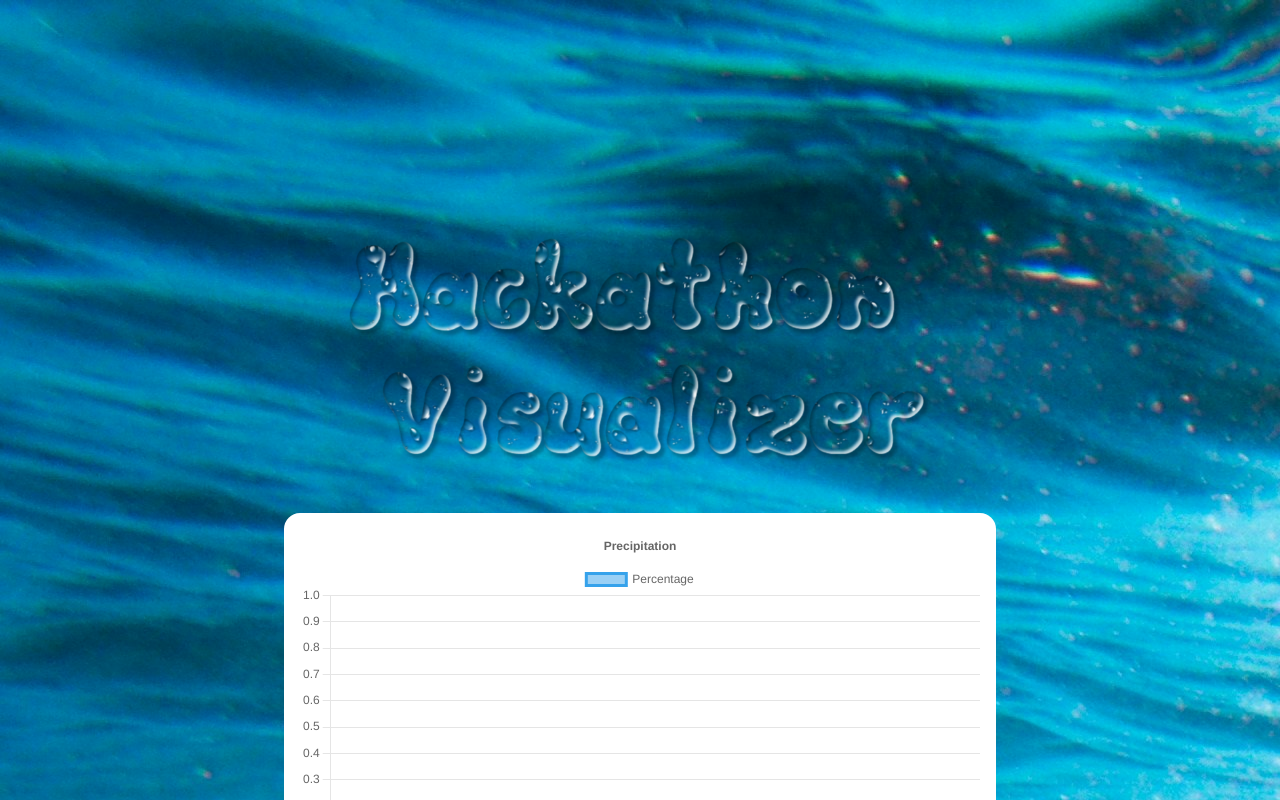
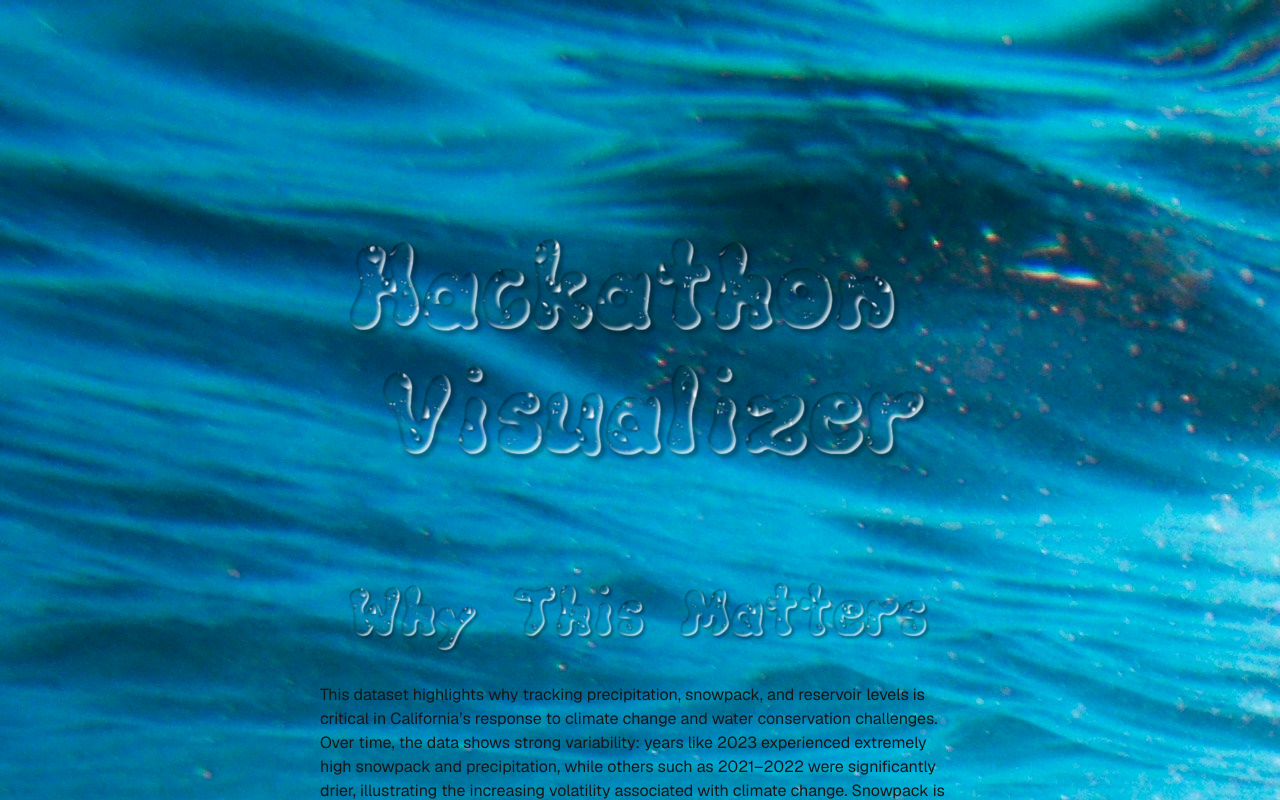
Before and after one commit to dherrera-code/hackathon2026, a Next.js app: page / in a window 1280 px wide. Shown: the top 800 px of the page. Built offline with nearby package versions, Linux system fonts and the light colour scheme; no server answers.

Commit message:
why this matters

```diff
--- a/app/page.tsx
+++ b/app/page.tsx
@@ -4,6 +4,7 @@ import Tables from "@/components/Tables";
 import TrendingPrecChart from "@/components/TrendingChart";
 import TrendingReservChart from "@/components/TrendingReservChart";
 import TrendingSnowChart from "@/components/TrendingSnowChart";
+import WhyThisMatters from "@/components/WhyThisMatters";
 
 import { DataProps } from "@/lib/data-interface";
 import { getDataArraysStats } from "@/lib/data-service";
@@ -58,7 +59,7 @@ export default async function Home() {
     <div className="flex flex-col flex-1 items-center justify-center font-sans bg-[url('@/public/cristian-palmer-XexawgzYOBc-unsplash.jpg')] bg-fixed min-h-screen">
       <main className="flex flex-1 w-full max-w-3xl flex-col items-center justify-between py-32 px-16 m-20 gap-5">
         <img src="Hackathon-Visualizer-5-2-2026.png" alt="Hackathon visualizer" className='w-[clamp(10rem,50vw,50vw)] flex place-self-center'/>
-
+        <WhyThisMatters/>
         <div className="bg-white rounded-2xl p-4 "><LineChart month={prec.month} chartTitle={prec.chartTitle} chartLabel={prec.chartLabel} dataSets={prec.dataSets}></LineChart></div>
         <div className="bg-white rounded-2xl p-4"><LineChart month={snow.month} chartTitle={snow.chartTitle} chartLabel={snow.chartLabel} dataSets={snow.dataSets}></LineChart></div>
         <div className="bg-white rounded-2xl p-4 "><LineChart month={rese.month} chartTitle={rese.chartTitle} chartLabel={rese.chartLabel} dataSets={rese.dataSets}></LineChart></div>
```
